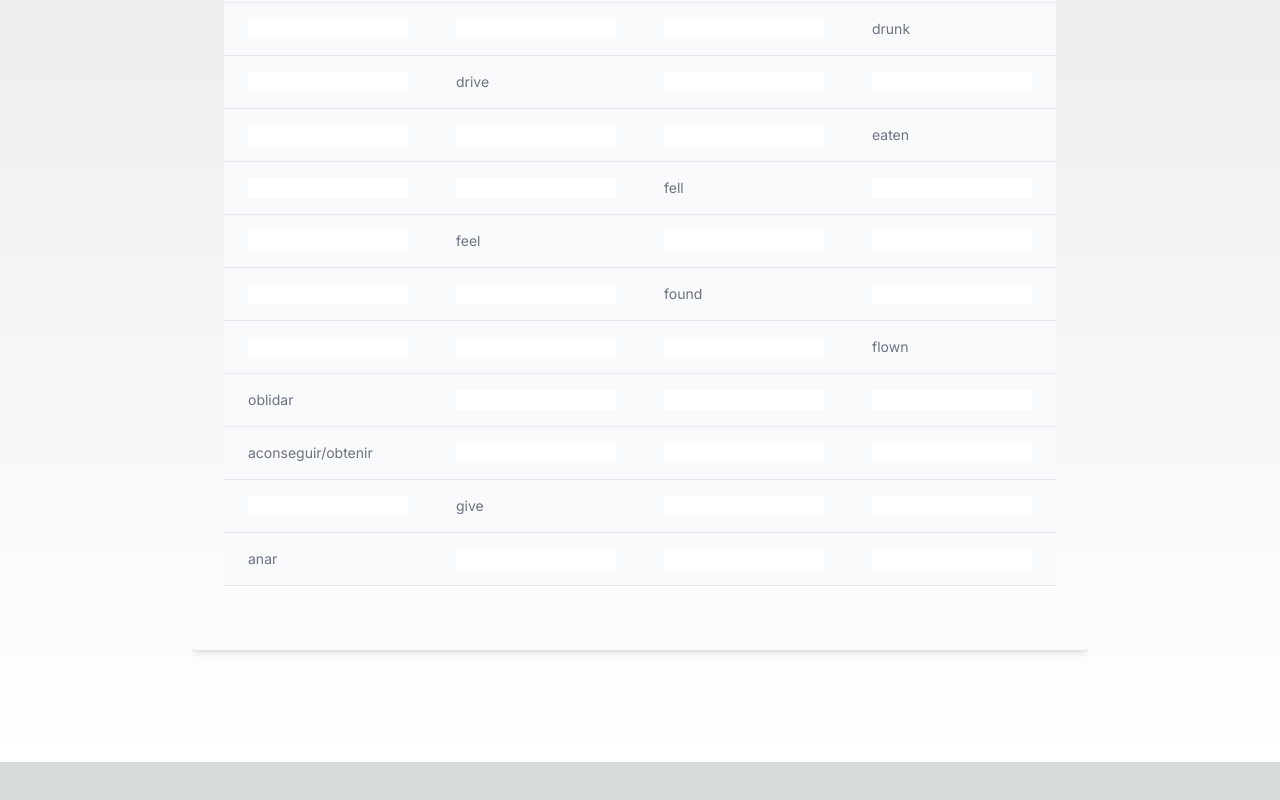
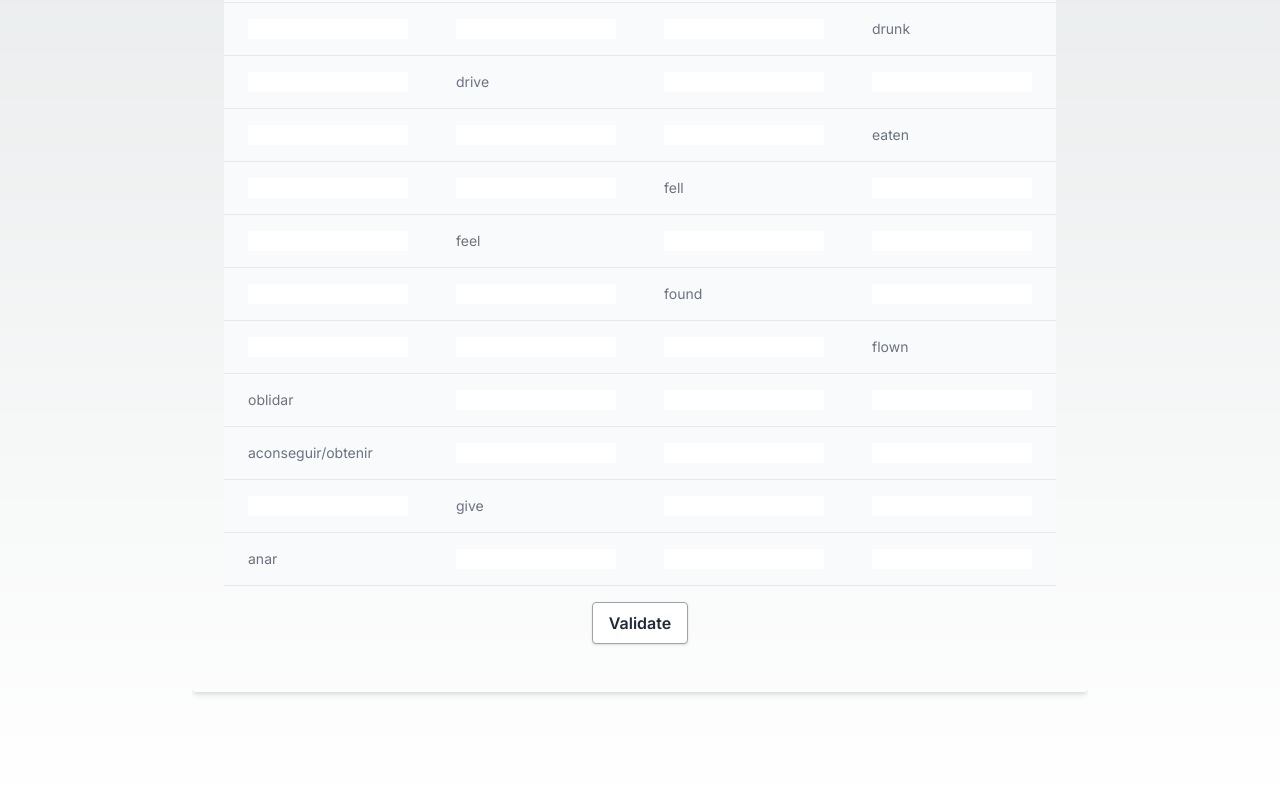
Before and after one commit to jbaldrich/irregular-verbs, a Next.js app: page / in a window 1280 px wide. Shown: the part 899-1699 px from the top of the page. Before the commit the page ends 1661 px from the top, so only its background shows below. Built offline with nearby package versions, Linux system fonts and the light colour scheme.

Commit message:
make fields required

```diff
--- a/src/app/components/Table.tsx
+++ b/src/app/components/Table.tsx
@@ -132,7 +132,7 @@ export const Table = ({ verbs }: TableProps) => {
       <div className="py-4 flex items-center justify-center">
         <button
           className="bg-white hover:bg-gray-100 text-gray-800 font-semibold py-2 px-4 border border-gray-400 rounded shadow"
-          hidden={status !== 'ready'}
+          hidden={status !== 'ready' && status !== 'pending'}
         >
           Validate
         </button>
@@ -177,6 +177,7 @@ export const Cell = ({ verbId, name, value, answer, isValid, onChange }: CellPro
             name={name}
             onChange={onChange}
             autoComplete="off"
+            required
           ></input> : value
       }
     </td>
```
